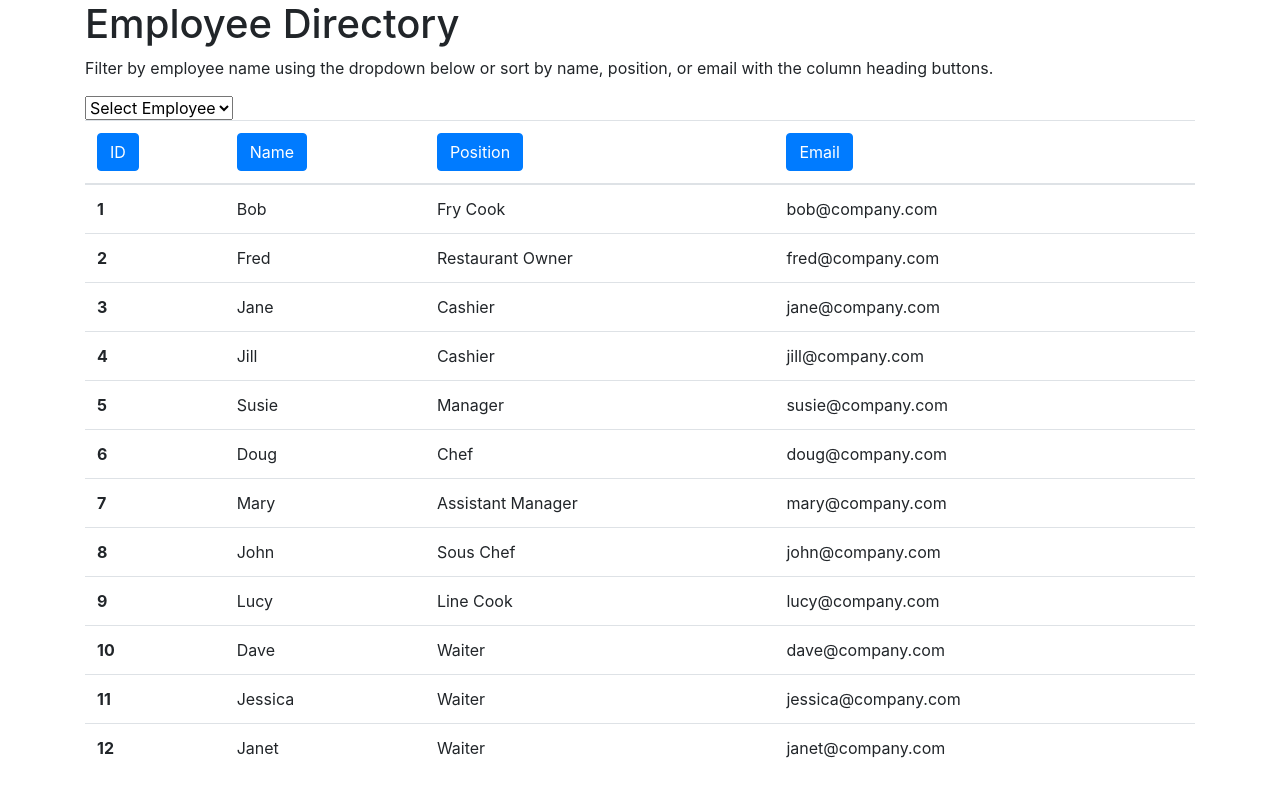
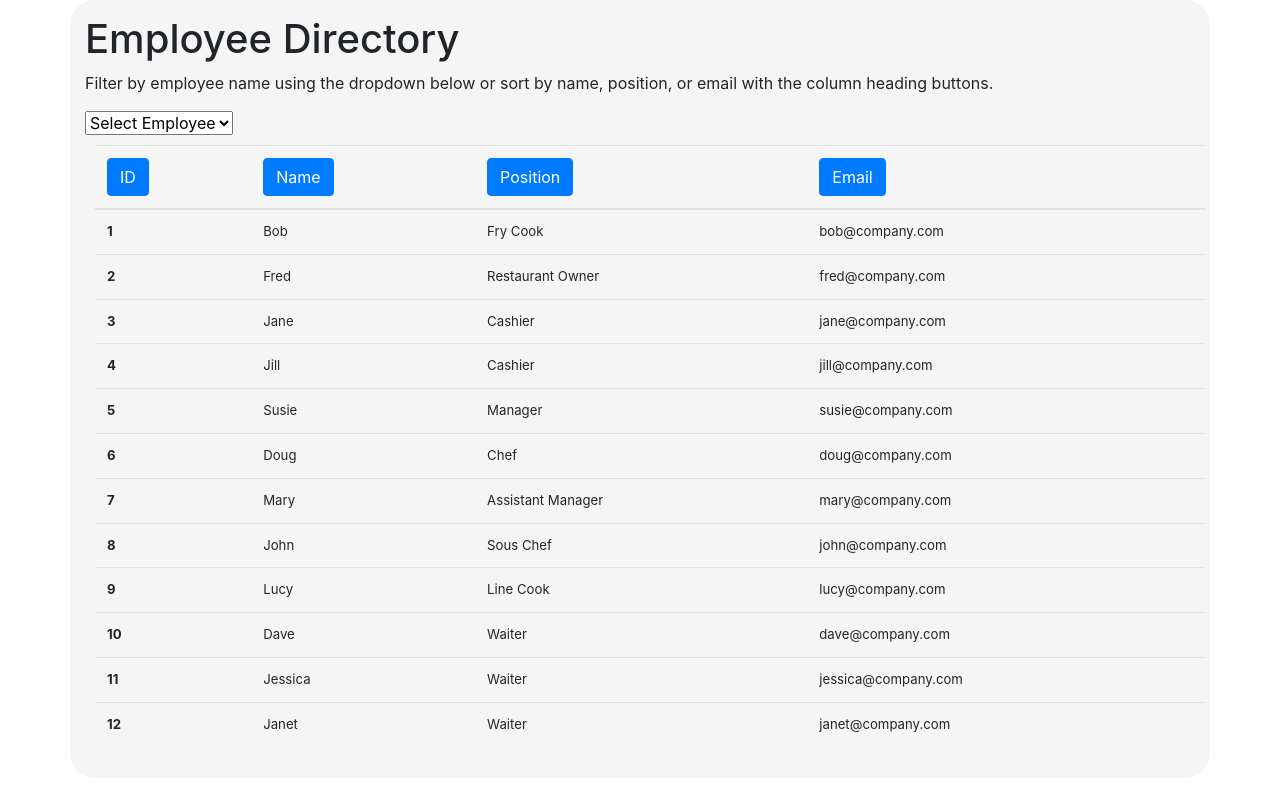
Before and after one commit to christinakerr/EmployeeDirectory, a React (Create React App) app: page / in a window 1280 px wide. Shown: the top 796 px of the page. Built offline with nearby package versions, Linux system fonts and the light colour scheme.

Commit message:
Added bootswatch and other styling

```diff
--- a/public/index.html
+++ b/public/index.html
@@ -5,6 +5,8 @@
     <link rel="icon" href="%PUBLIC_URL%/favicon.ico" />
     <meta name="viewport" content="width=device-width, initial-scale=1" />
     <meta name="theme-color" content="#000000" />
+    <link rel="stylesheet" href="https://stackpath.bootstrapcdn.com/bootswatch/4.5.2/yeti/bootstrap.min.css" />
+    <link rel="stylesheet" href="./styles.css" />
     <meta
       name="description"
       content="Web site created using create-react-app"
@@ -24,7 +26,7 @@
       work correctly both with client-side routing and a non-root public URL.
       Learn how to configure a non-root public URL by running `npm run build`.
     -->
-    <title>React App</title>
+    <title>Employee Directory</title>
   </head>
   <body>
     <noscript>You need to enable JavaScript to run this app.</noscript>
--- /dev/null
+++ b/public/styles.css
@@ -0,0 +1,10 @@
+.container{
+    background-color: whitesmoke;
+    border-radius: 25px;
+    padding: 15px;
+}
+
+table {
+    margin: 10px;
+    padding: 5px;
+}
--- a/src/App.css
+++ b/src/App.css
@@ -1,3 +1,5 @@
+
+
 .App {
   text-align: center;
 }
@@ -14,7 +16,7 @@
 }
 
 .App-header {
-  background-color: #282c34;
+  /* background-color: #282c34; */
   min-height: 100vh;
   display: flex;
   flex-direction: column;
```
